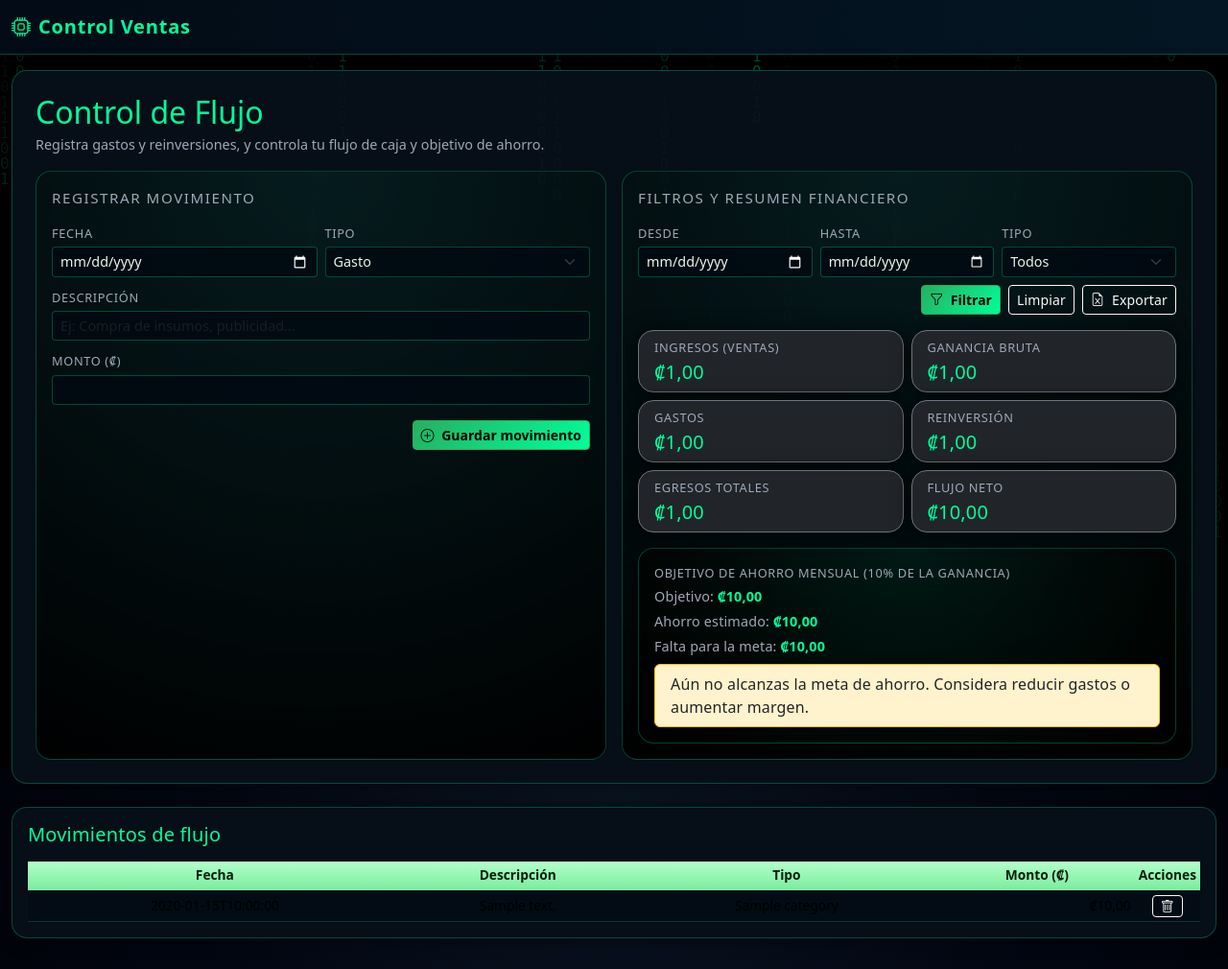
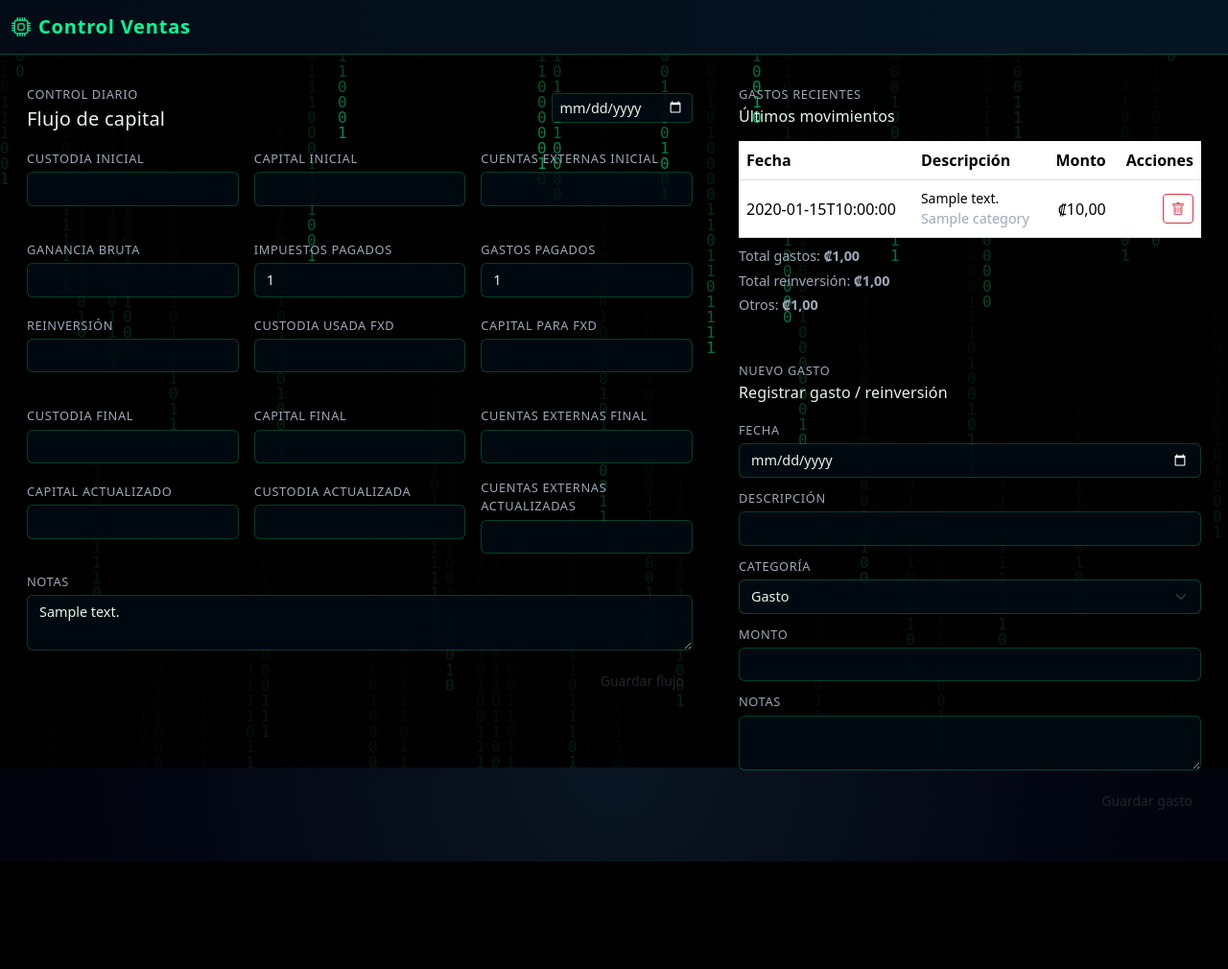
Before and after one commit to cristophercr07-hub/control-ventras-web, a Flask app: template templates/flujo.html in a window 1280 px wide. Shown: the whole page at 96% size. After the commit the page ends 898 px from the top, so only its background shows below. Run offline with Flask 3, Linux system fonts and the light colour scheme; the template is opened without the code that fills it: most values are stand-ins (such as "Sample title", 1, 10 or a date in 2020).

Commit message:
Update flujo.html

```diff
--- a/templates/flujo.html
+++ b/templates/flujo.html
@@ -1,263 +1,231 @@
 {% extends "base.html" %}
-{% block title %}Control de Flujo - Control de Ventas{% endblock %}
+{% block title %}Flujo - Control de Ventas{% endblock %}
 
 {% block content %}
+<div class="row g-3">
+    <div class="col-12 col-lg-7">
+        <div class="card-matrix p-3 mb-3">
+            <div class="d-flex justify-content-between align-items-center mb-3">
+                <div>
+                    <div class="small-label mb-1">Control diario</div>
+                    <h5 class="fw-narrow mb-0">Flujo de capital</h5>
+                </div>
+                <form method="post">
+                    <input type="date" name="date" class="form-control form-control-sm input-chip"
+                           value="{{ record.date.isoformat() if record.date else '' }}">
+                </form>
+            </div>
 
-<div class="row mb-4">
+            <form method="post">
+                <input type="hidden" name="date" value="{{ record.date.isoformat() if record.date else '' }}">
+                <div class="row g-3">
+                    <div class="col-md-4">
+                        <label class="small-label mb-1">Custodia inicial</label>
+                        <input type="number" step="0.01" name="initial_custody"
+                               class="form-control input-chip"
+                               value="{{ record.initial_custody }}">
+                    </div>
+                    <div class="col-md-4">
+                        <label class="small-label mb-1">Capital inicial</label>
+                        <input type="number" step="0.01" name="initial_capital"
+                               class="form-control input-chip"
+                               value="{{ record.initial_capital }}">
+                    </div>
+                    <div class="col-md-4">
+                        <label class="small-label mb-1">Cuentas externas inicial</label>
+                        <input type="number" step="0.01" name="initial_external_accounts"
+                               class="form-control input-chip"
+                               value="{{ record.initial_external_accounts }}">
+                    </div>
+
+                    <div class="col-12 divider-soft my-2"></div>
+
+                    <div class="col-md-4">
+                        <label class="small-label mb-1">Ganancia bruta</label>
+                        <input type="number" step="0.01" name="gross_profit"
+                               class="form-control input-chip"
+                               value="{{ record.gross_profit }}">
+                    </div>
+                    <div class="col-md-4">
+                        <label class="small-label mb-1">Impuestos pagados</label>
+                        <input type="number" step="0.01" name="taxes_paid"
+                               class="form-control input-chip"
+                               value="{{ record.taxes_paid }}">
+                    </div>
+                    <div class="col-md-4">
+                        <label class="small-label mb-1">Gastos pagados</label>
+                        <input type="number" step="0.01" name="expenses_paid"
+                               class="form-control input-chip"
+                               value="{{ record.expenses_paid }}">
+                    </div>
+
+                    <div class="col-md-4">
+                        <label class="small-label mb-1">Reinversión</label>
+                        <input type="number" step="0.01" name="reinvestment"
+                               class="form-control input-chip"
+                               value="{{ record.reinvestment }}">
+                    </div>
+                    <div class="col-md-4">
+                        <label class="small-label mb-1">Custodia usada FXD</label>
+                        <input type="number" step="0.01" name="custody_used_for_fxd"
+                               class="form-control input-chip"
+                               value="{{ record.custody_used_for_fxd }}">
+                    </div>
+                    <div class="col-md-4">
+                        <label class="small-label mb-1">Capital para FXD</label>
+                        <input type="number" step="0.01" name="capital_for_fxd"
+                               class="form-control input-chip"
+                               value="{{ record.capital_for_fxd }}">
+                    </div>
+
+                    <div class="col-12 divider-soft my-2"></div>
+
+                    <div class="col-md-4">
+                        <label class="small-label mb-1">Custodia final</label>
+                        <input type="number" step="0.01" name="final_custody"
+                               class="form-control input-chip"
+                               value="{{ record.final_custody }}">
+                    </div>
+                    <div class="col-md-4">
+                        <label class="small-label mb-1">Capital final</label>
+                        <input type="number" step="0.01" name="final_capital"
+                               class="form-control input-chip"
+                               value="{{ record.final_capital }}">
+                    </div>
+                    <div class="col-md-4">
+                        <label class="small-label mb-1">Cuentas externas final</label>
+                        <input type="number" step="0.01" name="final_external_accounts"
+                               class="form-control input-chip"
+                               value="{{ record.final_external_accounts }}">
+                    </div>
+
+                    <div class="col-md-4">
+                        <label class="small-label mb-1">Capital actualizado</label>
+                        <input type="number" step="0.01" name="updated_capital"
+                               class="form-control input-chip"
+                               value="{{ record.updated_capital }}">
+                    </div>
+                    <div class="col-md-4">
+                        <label class="small-label mb-1">Custodia actualizada</label>
+                        <input type="number" step="0.01" name="updated_custody"
+                               class="form-control input-chip"
+                               value="{{ record.updated_custody }}">
+                    </div>
+                    <div class="col-md-4">
+                        <label class="small-label mb-1">Cuentas externas actualizadas</label>
+                        <input type="number" step="0.01" name="updated_external_accounts"
+                               class="form-control input-chip"
+                               value="{{ record.updated_external_accounts }}">
+                    </div>
+
                     <div class="col-12">
-        <div class="card p-4">
-            <div class="d-flex flex-column flex-md-row justify-content-between align-items-md-center mb-3">
-                <div>
-                    <h2 class="mb-1 text-accent">Control de Flujo</h2>
-                    <p class="text-secondary-custom mb-0">
-                        Registra gastos y reinversiones, y controla tu flujo de caja y objetivo de ahorro.
-                    </p>
+                        <label class="small-label mb-1">Notas</label>
+                        <textarea name="notes" rows="2" class="form-control">{{ record.notes or '' }}</textarea>
                     </div>
                 </div>
-
-            {% if error %}
-                <div class="alert alert-danger py-2 px-3 fw-narrow">{{ error }}</div>
-            {% endif %}
-            {% if success %}
-                <div class="alert alert-success py-2 px-3 fw-narrow">{{ success }}</div>
-            {% endif %}
-
-            <div class="row g-3">
-                <!-- FORM MOVIMIENTO -->
-                <div class="col-12 col-lg-6">
-                    <div class="field-box matrix-border h-100">
-                        <div class="field-box-title">Registrar movimiento</div>
-                        <form method="post" class="fw-narrow">
-                            <div class="row g-2 mb-2">
-                                <div class="col-6">
-                                    <label class="small-label mb-1">Fecha</label>
-                                    <input type="date" name="date" class="form-control form-control-sm"
-                                           value="{{ request.form.date or '' }}">
-                                </div>
-                                <div class="col-6">
-                                    <label class="small-label mb-1">Tipo</label>
-                                    <select name="category" class="form-select form-select-sm">
-                                        <option value="Gasto">Gasto</option>
-                                        <option value="Reinversión">Reinversión</option>
-                                    </select>
-                                </div>
-                            </div>
-                            <div class="row g-2 mb-2">
-                                <div class="col-12">
-                                    <label class="small-label mb-1">Descripción</label>
-                                    <input type="text" name="description" class="form-control form-control-sm"
-                                           placeholder="Ej: Compra de insumos, publicidad..."
-                                           value="{{ request.form.description or '' }}">
-                                </div>
-                            </div>
-                            <div class="row g-2 mb-3">
-                                <div class="col-12">
-                                    <label class="small-label mb-1">Monto (₡)</label>
-                                    <input type="number" step="0.01" min="0" name="amount"
-                                           class="form-control form-control-sm text-end"
-                                           value="{{ request.form.amount or '' }}">
-                                </div>
-                            </div>
-                            <div class="d-flex justify-content-end">
-                                <button type="submit" class="btn btn-primary btn-sm">
-                                    <i class="bi bi-plus-circle me-1"></i> Guardar movimiento
+                <div class="mt-3 text-end">
+                    <button class="btn btn-accent btn-sm">
+                        Guardar flujo
                     </button>
                 </div>
             </form>
         </div>
     </div>
 
-                <!-- FILTROS + RESUMEN -->
-                <div class="col-12 col-lg-6">
-                    <div class="field-box h-100">
-                        <div class="field-box-title">Filtros y resumen financiero</div>
-                        <form method="get" class="fw-narrow mb-3">
-                            <div class="row g-2 mb-2">
-                                <div class="col-4">
-                                    <label class="small-label mb-1">Desde</label>
-                                    <input type="date" name="date_from"
-                                           class="form-control form-control-sm"
-                                           value="{{ date_from or '' }}">
-                                </div>
-                                <div class="col-4">
-                                    <label class="small-label mb-1">Hasta</label>
-                                    <input type="date" name="date_to"
-                                           class="form-control form-control-sm"
-                                           value="{{ date_to or '' }}">
-                                </div>
-                                <div class="col-4">
-                                    <label class="small-label mb-1">Tipo</label>
-                                    <select name="category_filter" class="form-select form-select-sm">
-                                        <option value="">Todos</option>
-                                        <option value="Gasto" {% if category_filter == 'Gasto' %}selected{% endif %}>Gasto</option>
-                                        <option value="Reinversión" {% if category_filter == 'Reinversión' %}selected{% endif %}>Reinversión</option>
-                                    </select>
-                                </div>
-                            </div>
-                            <div class="row g-2 mb-2">
-                                <div class="col-12 d-flex justify-content-end gap-2">
-                                    <button type="submit" class="btn btn-primary btn-sm">
-                                        <i class="bi bi-funnel me-1"></i> Filtrar
-                                    </button>
-                                    <a href="{{ url_for('flujo') }}" class="btn btn-outline-light btn-sm">
-                                        Limpiar
-                                    </a>
-                                    <a href="{{ url_for('flujo_export',
-                                                         date_from=date_from,
-                                                         date_to=date_to,
-                                                         category_filter=category_filter) }}"
-                                       class="btn btn-outline-light btn-sm">
-                                        <i class="bi bi-file-earmark-excel me-1"></i> Exportar
-                                    </a>
-                                </div>
-                            </div>
-                        </form>
+    <div class="col-12 col-lg-5">
+        <div class="card-matrix-soft p-3 mb-3">
+            <div class="small-label mb-1">Gastos recientes</div>
+            <h6 class="fw-narrow mb-3">Últimos movimientos</h6>
 
-                        <!-- RESUMEN FINANCIERO -->
-                        <div class="row g-2 fw-narrow mb-3">
-                            <div class="col-6">
-                                <div class="card bg-dark border-secondary h-100">
-                                    <div class="card-body py-2 px-3">
-                                        <div class="small-label mb-1">Ingresos (ventas)</div>
-                                        <div class="h5 mb-0 text-accent">
-                                            ₡{{ total_ingresos|format_num }}
-                                        </div>
-                                    </div>
-                                </div>
-                            </div>
-                            <div class="col-6">
-                                <div class="card bg-dark border-secondary h-100">
-                                    <div class="card-body py-2 px-3">
-                                        <div class="small-label mb-1">Ganancia bruta</div>
-                                        <div class="h5 mb-0 text-accent">
-                                            ₡{{ total_ganancia|format_num }}
-                                        </div>
-                                    </div>
-                                </div>
-                            </div>
-                            <div class="col-6">
-                                <div class="card bg-dark border-secondary h-100">
-                                    <div class="card-body py-2 px-3">
-                                        <div class="small-label mb-1">Gastos</div>
-                                        <div class="h5 mb-0 text-accent">
-                                            ₡{{ total_gastos|format_num }}
-                                        </div>
-                                    </div>
-                                </div>
-                            </div>
-                            <div class="col-6">
-                                <div class="card bg-dark border-secondary h-100">
-                                    <div class="card-body py-2 px-3">
-                                        <div class="small-label mb-1">Reinversión</div>
-                                        <div class="h5 mb-0 text-accent">
-                                            ₡{{ total_reinv|format_num }}
-                                        </div>
-                                    </div>
-                                </div>
-                            </div>
-                            <div class="col-6">
-                                <div class="card bg-dark border-secondary h-100">
-                                    <div class="card-body py-2 px-3">
-                                        <div class="small-label mb-1">Egresos totales</div>
-                                        <div class="h5 mb-0 text-accent">
-                                            ₡{{ total_egresos|format_num }}
-                                        </div>
-                                    </div>
-                                </div>
-                            </div>
-                            <div class="col-6">
-                                <div class="card bg-dark border-secondary h-100">
-                                    <div class="card-body py-2 px-3">
-                                        <div class="small-label mb-1">Flujo neto</div>
-                                        <div class="h5 mb-0 text-accent">
-                                            ₡{{ neto|format_num }}
-                                        </div>
-                                    </div>
-                                </div>
-                            </div>
-                        </div>
-
-                        <!-- OBJETIVO DE AHORRO -->
-                        <div class="field-box mt-2">
-                            <div class="small-label mb-1">Objetivo de ahorro mensual (10% de la ganancia)</div>
-                            <p class="mb-1 text-secondary-custom fw-narrow">
-                                Objetivo: <span class="text-accent fw-bold">₡{{ ahorro_objetivo|format_num }}</span>
-                            </p>
-                            <p class="mb-1 text-secondary-custom fw-narrow">
-                                Ahorro estimado: <span class="text-accent fw-bold">₡{{ ahorro_real|format_num }}</span>
-                            </p>
-                            <p class="mb-0 text-secondary-custom fw-narrow">
-                                Falta para la meta: <span class="text-accent fw-bold">₡{{ ahorro_faltante|format_num }}</span>
-                            </p>
-                            {% if meta_cumplida %}
-                                <div class="alert alert-success border-success py-2 px-3 mt-2 fw-narrow mb-0">
-                                    Meta de ahorro alcanzada o superada en este rango.
-                                </div>
-                            {% else %}
-                                <div class="alert alert-warning border-warning text-dark py-2 px-3 mt-2 fw-narrow mb-0">
-                                    Aún no alcanzas la meta de ahorro. Considera reducir gastos o aumentar margen.
-                                </div>
-                            {% endif %}
-                        </div>
-
-                    </div>
-                </div>
-            </div>
-
-        </div>
-    </div>
-</div>
-
-<!-- TABLA MOVIMIENTOS -->
-<div class="row">
-    <div class="col-12">
-        <div class="card p-3">
-            <h5 class="text-accent mb-3 fw-narrow">Movimientos de flujo</h5>
             <div class="table-responsive">
-                <table class="table table-dark-custom table-sm mb-0">
+                <table class="table table-matrix mb-0 align-middle">
                     <thead>
                         <tr>
                             <th>Fecha</th>
                             <th>Descripción</th>
-                            <th>Tipo</th>
-                            <th>Monto (₡)</th>
-                            <th style="width: 60px;">Acciones</th>
+                            <th class="text-end">Monto</th>
+                            <th class="text-end">Acciones</th>
                         </tr>
                     </thead>
                     <tbody>
-                        {% if expenses and expenses|length > 0 %}
                         {% for e in expenses %}
                         <tr>
-                                <td class="text-center">{{ e.date.isoformat() if e.date else '' }}</td>
-                                <td class="text-center">{{ e.description }}</td>
-                                <td class="text-center">{{ e.category }}</td>
+                            <td>{{ e.date.isoformat() if e.date else '' }}</td>
+                            <td>
+                                <div class="small">{{ e.description }}</div>
+                                <div class="text-secondary-custom small">{{ e.category }}</div>
+                            </td>
                             <td class="text-end">₡{{ e.amount|format_num }}</td>
-                                <td class="text-center">
-                                    <form method="post"
-                                          action="{{ url_for('delete_expense', expense_id=e.id) }}"
-                                          onsubmit="return doubleConfirm(
-                                              '¿Seguro que deseas eliminar este movimiento?',
-                                              'Esta acción no se puede deshacer. ¿Confirmas que deseas continuar?'
-                                          );">
-                                        <button type="submit" class="btn btn-outline-light btn-sm py-0 px-2">
+                            <td class="text-end">
+                                <form method="post" action="{{ url_for('delete_expense', expense_id=e.id) }}"
+                                      onsubmit="return confirm('¿Eliminar este gasto?');">
+                                    <button class="btn btn-outline-danger btn-sm">
                                         <i class="bi bi-trash"></i>
                                     </button>
                                 </form>
                             </td>
                         </tr>
                         {% endfor %}
-                        {% else %}
+                        {% if not expenses %}
                         <tr>
-                                <td colspan="5" class="text-center text-secondary-custom">
-                                    No hay movimientos registrados con los filtros actuales.
+                            <td colspan="4" class="text-center text-secondary-custom small">
+                                No hay gastos registrados recientemente.
                             </td>
                         </tr>
                         {% endif %}
                     </tbody>
                 </table>
             </div>
+
+            <div class="divider-soft my-2"></div>
+
+            <p class="text-secondary-custom small mb-1">
+                Total gastos: <strong>₡{{ total_expenses|format_num }}</strong>
+            </p>
+            <p class="text-secondary-custom small mb-1">
+                Total reinversión: <strong>₡{{ total_reinvestments|format_num }}</strong>
+            </p>
+            <p class="text-secondary-custom small mb-0">
+                Otros: <strong>₡{{ total_other|format_num }}</strong>
+            </p>
+        </div>
+
+        <div class="card-matrix-soft p-3">
+            <div class="small-label mb-1">Nuevo gasto</div>
+            <h6 class="fw-narrow mb-3">Registrar gasto / reinversión</h6>
+            <form method="post" action="{{ url_for('add_expense') }}">
+                <div class="mb-2">
+                    <label class="small-label mb-1">Fecha</label>
+                    <input type="date" name="date" class="form-control input-chip"
+                           value="{{ record.date.isoformat() if record.date else '' }}">
+                </div>
+                <div class="mb-2">
+                    <label class="small-label mb-1">Descripción</label>
+                    <input type="text" name="description" class="form-control input-chip">
+                </div>
+                <div class="mb-2">
+                    <label class="small-label mb-1">Categoría</label>
+                    <select name="category" class="form-select input-chip">
+                        <option value="Gasto">Gasto</option>
+                        <option value="Reinversión">Reinversión</option>
+                        <option value="Otro">Otro</option>
+                    </select>
+                </div>
+                <div class="mb-2">
+                    <label class="small-label mb-1">Monto</label>
+                    <input type="number" step="0.01" name="amount" class="form-control input-chip">
+                </div>
+                <div class="mb-3">
+                    <label class="small-label mb-1">Notas</label>
+                    <textarea name="notes" rows="2" class="form-control"></textarea>
+                </div>
+                <div class="text-end">
+                    <button class="btn btn-accent btn-sm">
+                        Guardar gasto
+                    </button>
+                </div>
+            </form>
         </div>
     </div>
 </div>
-
 {% endblock %}
```
Lines whose indentation alone changed are shown as unchanged.
